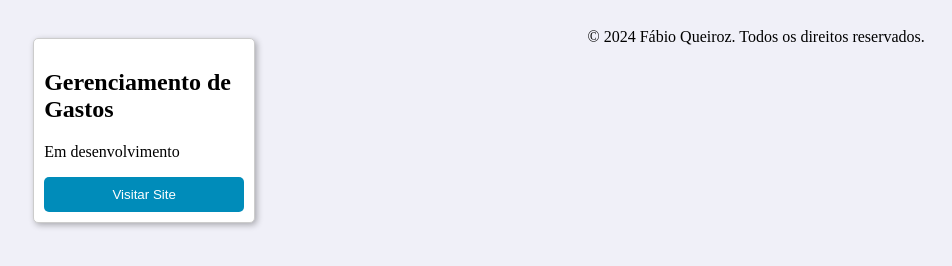
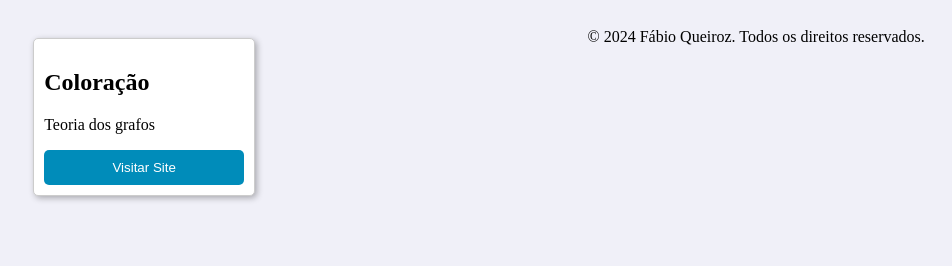
Before and after one commit to fabioqueiroz1415/fabioqueiroz1415.github.io, a plain HTML site: page index.html in a window 1280 px wide. Shown: the whole page, without its empty margins (166-1118 px from the left). Drawn offline with Linux system fonts and the light colour scheme.

Commit message:
Update index.html

```diff
--- a/index.html
+++ b/index.html
@@ -35,9 +35,9 @@
 </head>
 <body>
     <div class="card">
-        <h2>Gerenciamento de Gastos</h2>
-        <p>Em desenvolvimento</p>
-        <button onclick="window.location.href= 'https://fabioqueiroz1415.github.io/ap305'">Visitar Site</button>
+        <h2>Coloração</h2>
+        <p>Teoria dos grafos</p>
+        <button onclick="window.location.href= 'https://fabioqueiroz1415.github.io/coloracao'">Visitar Site</button>
     </div>
     <!-- Repita o bloco .card para cada site no seu catálogo -->
     <footer>
```
